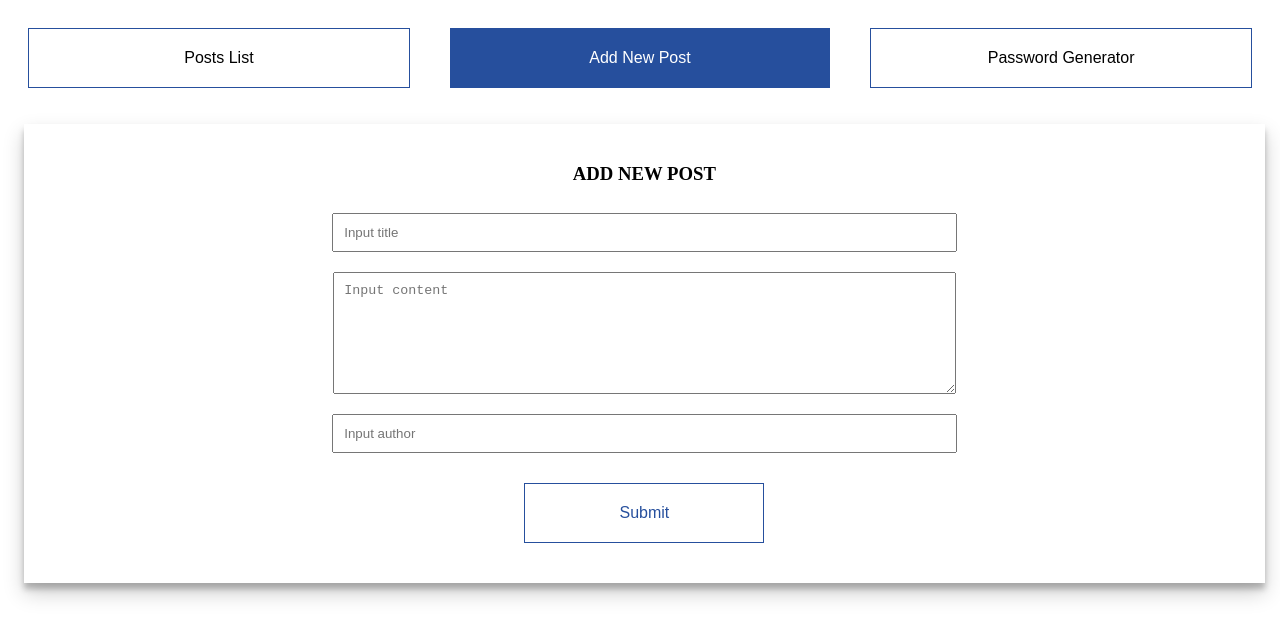
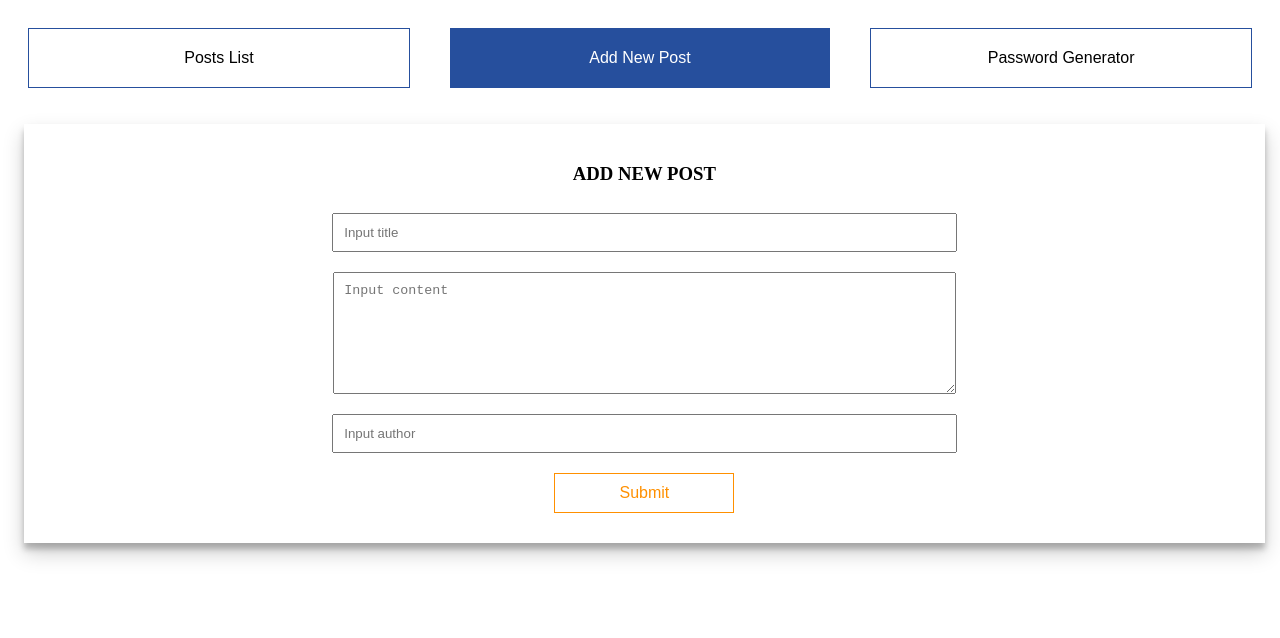
Before and after one commit to dodimoop/my-articles, a React (Create React App) app: page /add-new-post in a window 1280 px wide. Shown: the top 638 px of the page. Built offline with nearby package versions, Linux system fonts and the light colour scheme.

Commit message:
Change to style on component

```diff
--- a/src/components/button.js
+++ b/src/components/button.js
@@ -8,17 +8,17 @@ const useStyles = createUseStyles({
     justifyContent: 'center'
   },
   buttonStyle: {
-    padding: 20,
-    margin: 20,
-    width: '20%',
+    padding: 10,
+    margin: 10,
+    width: '15%',
     cursor: 'pointer',
     fontSize: 16,
-    border: '1px solid #264f9d',
+    border: '1px solid #ff9000',
     backgroundColor: 'white',
-    color: '#264f9d',
+    color: '#ff9000',
     '&:hover': {
       color: '#ffffff',
-      backgroundColor: '#264f9d'
+      backgroundColor: '#ff9000'
     },
     '&:focus': {
       outline: 'none'
```
